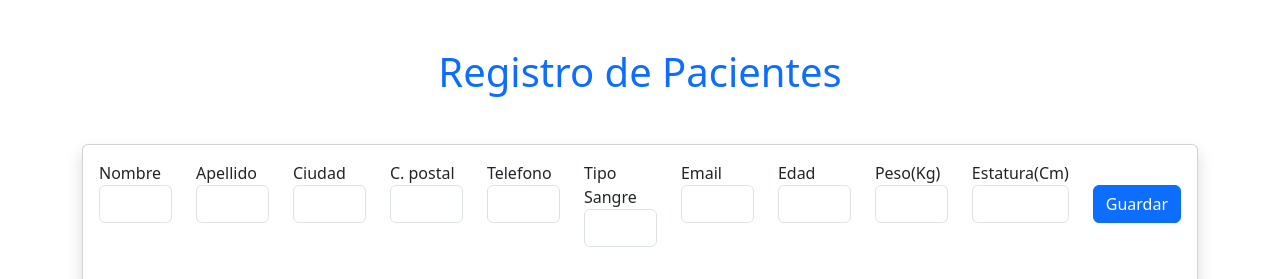
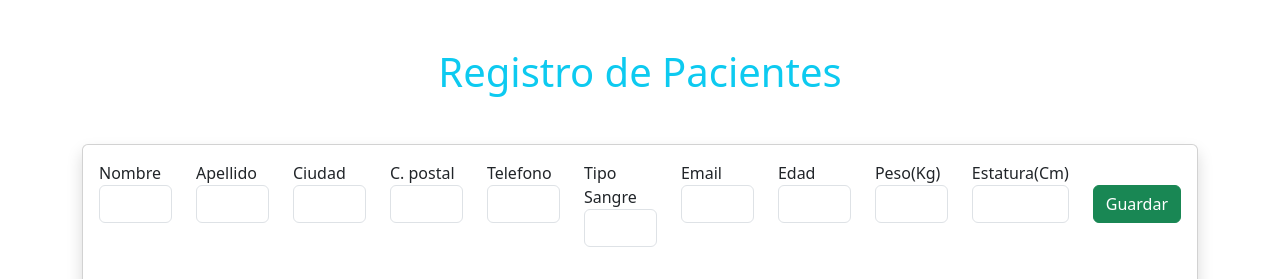
Before and after one commit to RodolfoTorija/Clinica_Azul, a Flask app: page /pacientes.html in a window 1280 px wide. Shown: the part 106-385 px from the top of the page. Run offline with Flask 2, Linux system fonts and the light colour scheme; the visitor is signed in with stand-in values (Sample User, id 1); data that the repository does not hold is empty; some libraries are stand-ins or nearby versions.

Commit message:
udate colors

```diff
--- a/templates/pacientes.html
+++ b/templates/pacientes.html
@@ -59,7 +59,7 @@
 
      <!--TABLA DE REGISTRO-->
 
-     <h1 class="text-center mt-5 mb-5 text-primary">Registro de Pacientes</h1>
+     <h1 class="text-center mt-5 mb-5 text-info">Registro de Pacientes</h1>
 
      <div class="container mb-5">
          <div class="card shadow">
@@ -107,7 +107,7 @@
               <input type="number" class="form-control mb-3" name="estatura" required minlength="4" maxlength="20" pattern="\d+(\.\d{1,2})?">
           </div>
                          <div class="col">
-                             <button class="btn btn-primary mb-3 mt-4" type="submit">Guardar</button>
+                             <button class="btn btn-success mb-3 mt-4" type="submit">Guardar</button>
                          </div>
                      </div>
 
@@ -117,7 +117,7 @@
                  <!-- Tabla -->
 
                  <table class="table table-bordered">
-                     <thead>
+                     <thead class="bg-info">
                          <tr>
                              <th scope="col">#</th>
                              <th scope="col">Nombre</th>
@@ -151,8 +151,8 @@
                              <td>{{d.peso}}</td>
                              <td>{{d.estatura}}</td>
                              <td><button class="btn btn-primary btn-sm" id="btn-edit{{d.id}}" data-bs-toggle="modal" data-bs-target="#modal{{d.id}}">Editar</button></td>
-                             <td><a href="{{url_for('delete', id=d.id)}}" class="btn btn-danger btn-sm">Borrar</a></td>
-                             <td><a href="{{ url_for('generar_pdf', id=d.id) }}" class="btn btn-info btn-sm">PDF</a></td>
+                             <td><a href="{{url_for('delete', id=d.id)}}" class="btn btn-warning btn-sm">Borrar</a></td>
+                             <td><a href="{{ url_for('generar_pdf', id=d.id) }}" class="btn btn-danger btn-sm">PDF</a></td>
                          </tr>
 
                          <!-- modal -->
@@ -189,7 +189,7 @@
 
                                  </div>
                                  <div class="modal-footer">
-                                   <button type="submit" class="btn btn-primary">Guardar</button>
+                                   <button type="submit" class="btn btn-success">Guardar</button>
                                  </div>
                                  </form>
                                </div>
```
